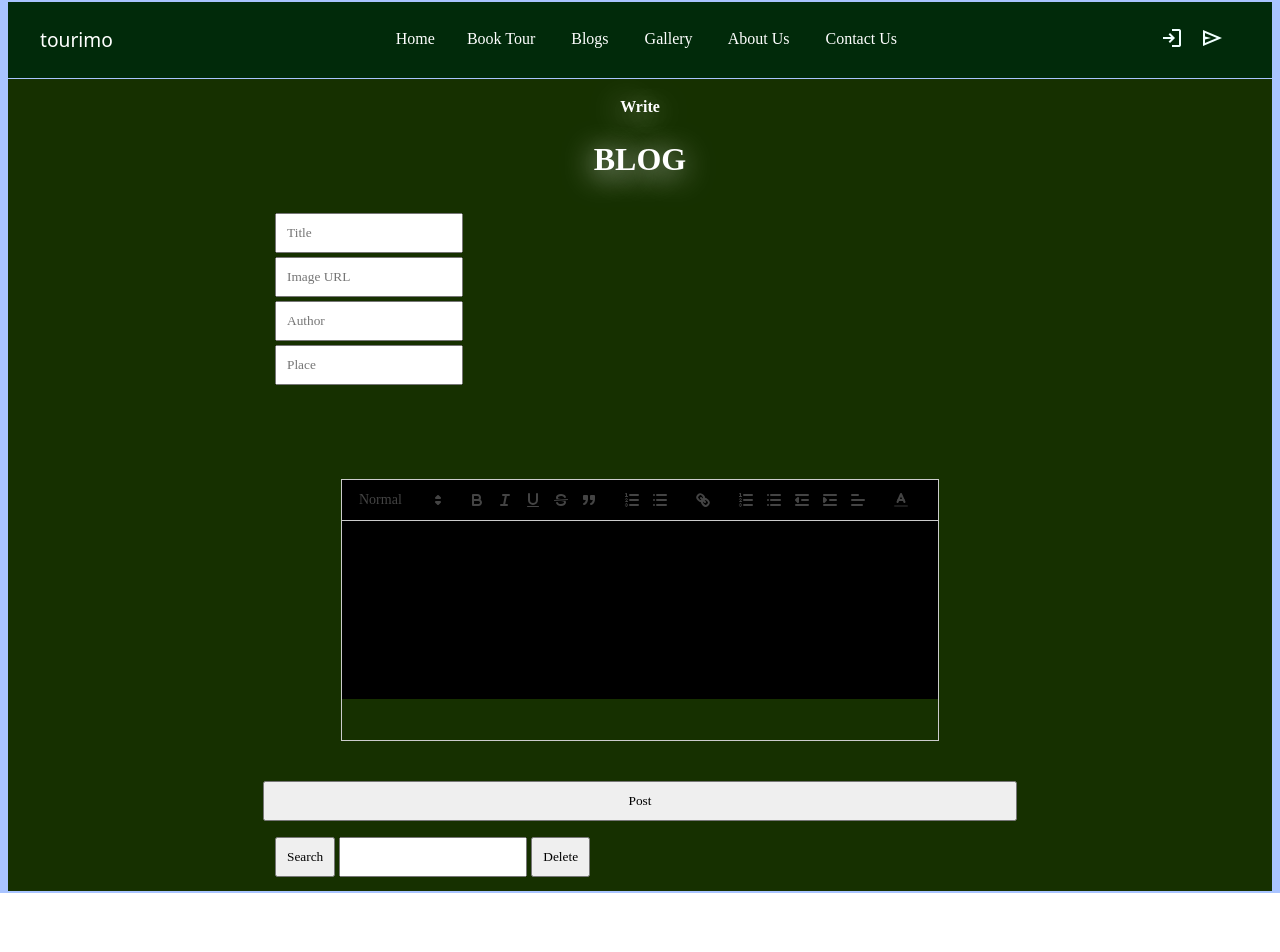
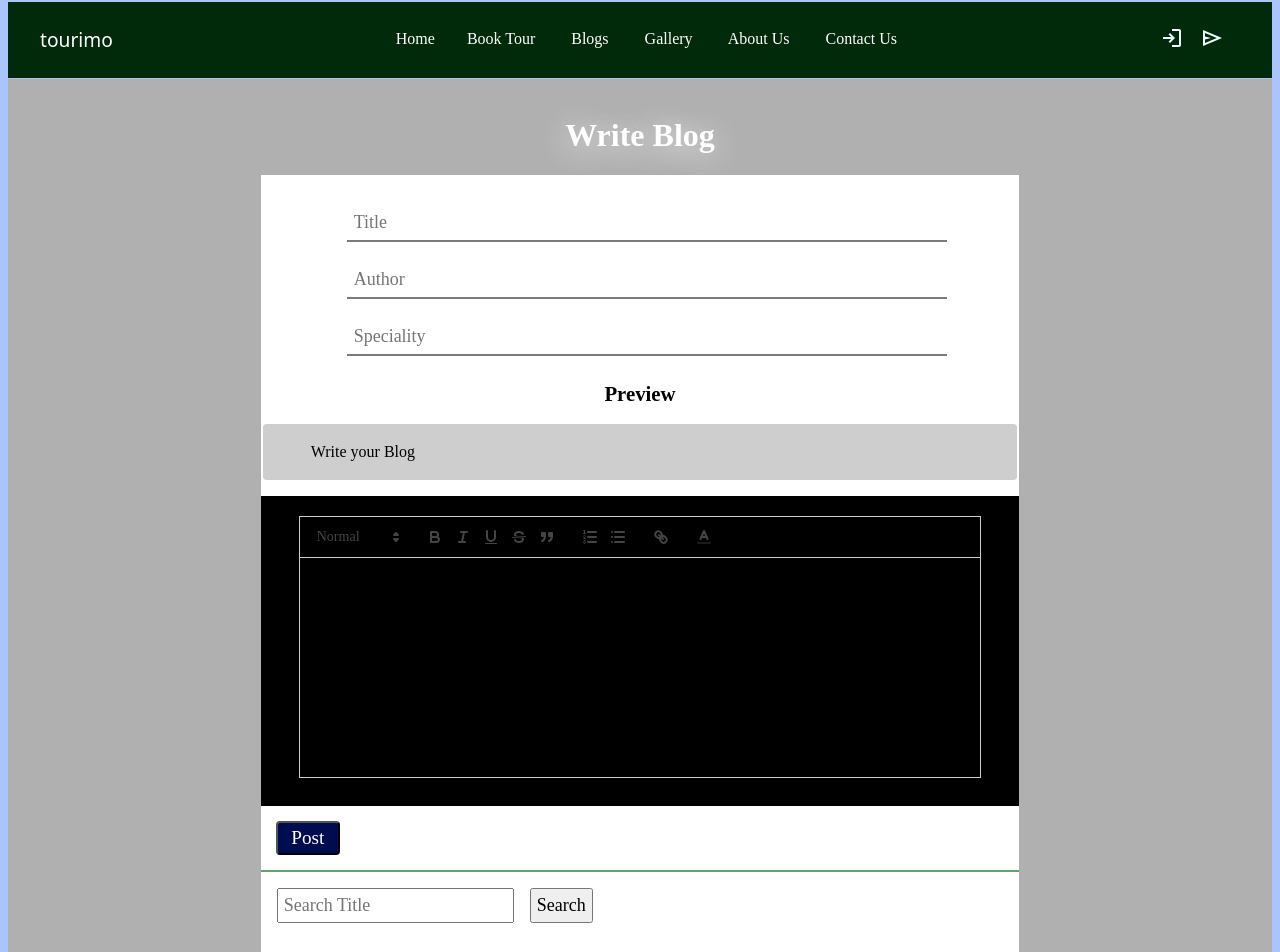
Before and after one commit to indraray/tourimo, a React (Create React App) app: page /postblog in a window 1280 px wide. Shown: the top 952 px of the page. Before the commit the page ends 893 px from the top, so only its background shows below. Built offline with nearby package versions, Linux system fonts and the light colour scheme; a web font is replaced by a local one.

Commit message:
Post: UI Update

```diff
--- a/src/Pages/PostBlog/PostBlog.css
+++ b/src/Pages/PostBlog/PostBlog.css
@@ -1,18 +1,101 @@
-.postblog{
-   background-color: rgb(22, 48, 0);
-   display: grid;
-   justify-content: center;
-   .Delete_div, .add_post, input{
-      margin: 2px;
-      padding: 10px;
-   }
-   .preview{
-      background-color: rgb(65, 65, 65);
-      border-radius: 10px;
-      box-shadow: 2px solid grey;
-      p, li, ul{
-         margin: 0;
-         padding: 2px;
+.postblog {
+   margin: auto;
+   background-color: rgb(176, 176, 176);
+
+   .posts {
+      width: 60%;
+      box-sizing: border-box;
+      background-color: rgb(255, 255, 255);
+      margin: 0 auto;
+
+      form {
+         width: 80%;
+         margin: auto;
+         box-sizing: border-box;
+         padding: 10px;
+
+         input {
+            margin-top: 10px;
+            width: 100%;
+            padding: 7px;
+            font-size: large;
+            border: none;
+            border-bottom: 2px solid rgb(123, 123, 123);
+            outline: none;
+         }
+
+         .div_input {
+            padding: 10px 0 0 0;
+         }
+      }
+
+      .heading{
+         text-align: center;
+         font-weight: bold;
+         color: rgb(0, 0, 0);
+         font-size: 1.3rem;
+         padding-top: 1rem;
+         padding-bottom: 1rem;
+      }
+      .preview{
+         background-color: rgb(206, 206, 206);
+         padding: 1rem 3rem;
+         color: rgb(0, 0, 0);
+         margin: 2px;
+         border-radius: 4px;
+         margin-bottom: 1rem;
+
+         p{
+            margin: 0;
+         }
+      }
+      .text_editor{
+         background-color: rgb(0, 0, 0);
+         padding: 20px;
+         height: auto;
+         color: white;
+      }
+
+      .submit_btn{
+         padding: 15px;
+         border-bottom: 2px solid rgba(0, 106, 26, 0.623);
+
+         button{
+            padding: 4px;
+            width: 4rem;
+            font-size: 1.2rem;
+            background-color: rgb(0, 12, 80);
+            color: white;
+            border-radius: 4px;
+         }
       }
    }
+   .search_div{
+      box-sizing: border-box;
+      margin: auto;
+      width: 60%;
+      background-color: rgb(255, 255, 255);
+      padding: 1rem;
+      padding-bottom: 3rem;
+      input, button{
+         padding: 5px;
+         font-size: large;
+         margin-right: 1rem;
+      }
+   }
+
+
+   @media screen and (max-width: 900px) {
+      .posts {
+         width: 95%;
+      }
+      .search_div{
+         width: 95%;
+         input{
+            width: 72%;
+         }
+      }
+
+
+   }
 }
--- a/src/Pages/PostBlog/PostBlog.jsx
+++ b/src/Pages/PostBlog/PostBlog.jsx
@@ -5,11 +5,11 @@ import 'quill/dist/quill.snow.css'
 import ReactQuill from 'react-quill'
 
 const PostBlog = () => {
-   const [image, setImage] = useState('');
+   // const [image, setImage] = useState('');
    const [title, setTitle] = useState('');
-   const [html, setHtml] = useState('')
    const [author, setAuthor] = useState('');
-   const [place, setPlace] = useState('');
+   const [speciality, setSpeciality] = useState('');
+   const [html, setHtml] = useState('<p>Write your Blog</p>')
 
    var modules = {
       toolbar: [
@@ -17,13 +17,6 @@ const PostBlog = () => {
          ["bold", "italic", "underline", "strike", "blockquote"],
          [{ list: "ordered" }, { list: "bullet" }],
          ["link"],
-         [
-            { list: "ordered" },
-            { list: "bullet" },
-            { indent: "-1" },
-            { indent: "+1" },
-            { align: [] }
-         ],
          [{ "color": ["#000000", "#e60000", "#ff9900", "#ffff00", "#008a00", "#0066cc", "#9933ff", "#ffffff", "#facccc", "#ffebcc", "#ffffcc", "#cce8cc", "#cce0f5", "#ebd6ff", "#bbbbbb", "#f06666", "#ffc266", "#ffff66", "#66b966", "#66a3e0", "#c285ff", "#888888", "#a10000", "#b26b00", "#b2b200", "#006100", "#0047b2", "#6b24b2", "#444444", "#5c0000", "#663d00", "#666600", "#003700", "#002966", "#3d1466", 'custom-color'] }],
       ]
    };
@@ -32,7 +25,7 @@ const PostBlog = () => {
       "header", "height", "bold", "italic",
       "underline", "strike", "blockquote",
       "list", "color", "bullet", "indent",
-      "link", "image", "align", "size",
+      "link", "align", "size",
    ];
 
    const handleProcedureContentChange = (content) => {
@@ -43,8 +36,8 @@ const PostBlog = () => {
    // Submit or Upload post
    const submitFunc = async (e) => {
       e.preventDefault();
-      const date = Date()
-      const data = { title, author, place, date, image, html };
+      const date = Date();
+      const data = { title, author, speciality, date, html };
       const response = await fetch("http://localhost:3000/blogs", {
          method: 'POST',
          body: JSON.stringify(data),
@@ -54,9 +47,10 @@ const PostBlog = () => {
       })
          .then(res => {
             setAuthor('')
-            setImage('')
-            setPlace('')
+            // setImage('')
+            setSpeciality('')
             setTitle('')
+            setHtml('')
             console.log("sucessful")
             console.log(response)
             window.location.reload()
@@ -66,52 +60,45 @@ const PostBlog = () => {
          })
    }
 
+
    return (
       <div className='postblog'>
-         <Heading name="Write" first_name="BLOG" second_name="" />
+         <Heading name="" first_name="Write Blog" second_name="" />
          <div className="posts">
+            <form>
 
-            <div className="add_post">
                <div className="div_input">
                   <input type="text" name="" value={title} id="" placeholder='Title' onChange={(e) => setTitle(e.target.value)} />
-               </div>
-               <div className="div_input">
-                  <input type="url" name="" value={image} id="" placeholder='Image URL' onChange={(e) => setImage(e.target.value)} />
                </div>
                <div className="div_input">
                   <input type="text" name="" value={author} id="" placeholder='Author' onChange={(e) => setAuthor(e.target.value)} />
                </div>
                <div className="div_input">
-                  <input type="text" name="" value={place} id="" placeholder='Place' onChange={(e) => setPlace(e.target.value)} />
+                  <input type="text" name="" value={speciality} id="" placeholder='Speciality' onChange={(e) => setSpeciality(e.target.value)} />
                </div>
-               <div className="div_input">
-               </div>
+            </form>
 
+            <div className='heading'> Preview  </div>
+            <div className='preview' dangerouslySetInnerHTML={{ __html: html }}></div>
 
+            <div className='text_editor'>
+               <ReactQuill
+                  theme="snow" modules={modules} formats={formats}
+                  placeholder="write your content ...."
+                  onChange={handleProcedureContentChange}
+                  style={{ height: "220px", width:"95%", margin: "auto", marginBottom:"50px", color: "white", }}
+               >
+               </ReactQuill>
             </div>
-
-         </div>
-         <div className='preview' dangerouslySetInnerHTML={{ __html: html }}></div>
-         <div>
-            <ReactQuill
-               theme="snow"
-               modules={modules}
-               formats={formats}
-               placeholder="write your content ...."
-               onChange={handleProcedureContentChange}
-               style={{ height: "220px", backgroundColor: "black", margin: "80px" }}
-            >
-            </ReactQuill>
-         </div>
-         <input type="button" value="Post" onClick={submitFunc} />
-
-         <div className="Delete_div">
-
-            <input type="button" value="Search" />
-            <input type="search" name="" id="" />
-            <input type="button" value="Delete" />
+            <div className="submit_btn">
+               <button value="Post" onClick={submitFunc}>Post</button>
+            </div>
          </div>
 
+         <div className="search_div">
+            <input type="search" name="" id="" placeholder='Search Title'/>
+            <button value="Search">Search</button>
+         </div>
       </div>
    )
 }
```
